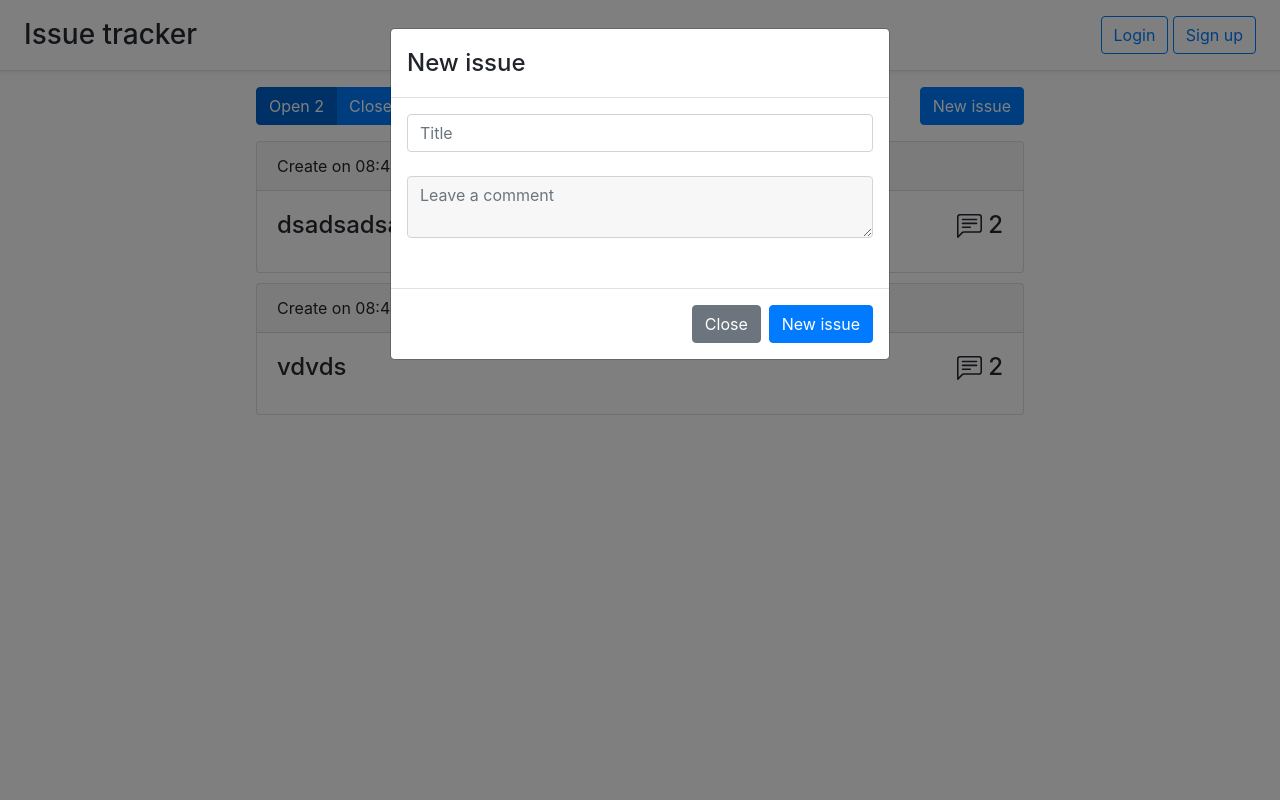
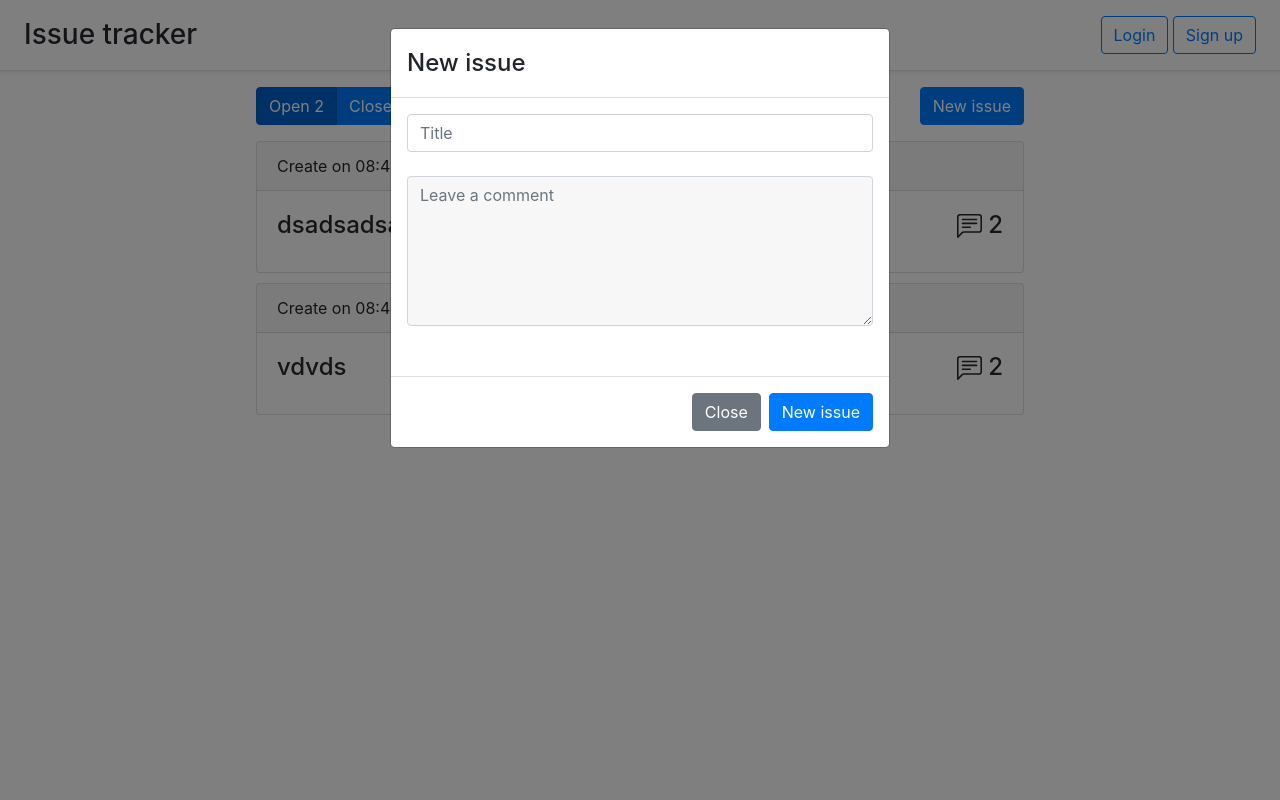
Before and after one commit to psurkov/Issue-tracker, a Flask app: page / in a window 1280 px wide, after a click on "New issue". Run offline with Flask 2, Linux system fonts and the light colour scheme; data comes from the database, SQL or seed files in the repository; some libraries are stand-ins or nearby versions.

Commit message:
Fix height of comment textarea

```diff
--- a/static/base.css
+++ b/static/base.css
@@ -17,7 +17,7 @@
 }
 
 .issue-textarea-comment {
-    height: 150px;
+    min-height: 150px;
     background-color: rgba(0,0,0,.03)!important;
     margin-bottom: 10px;
 }
```
